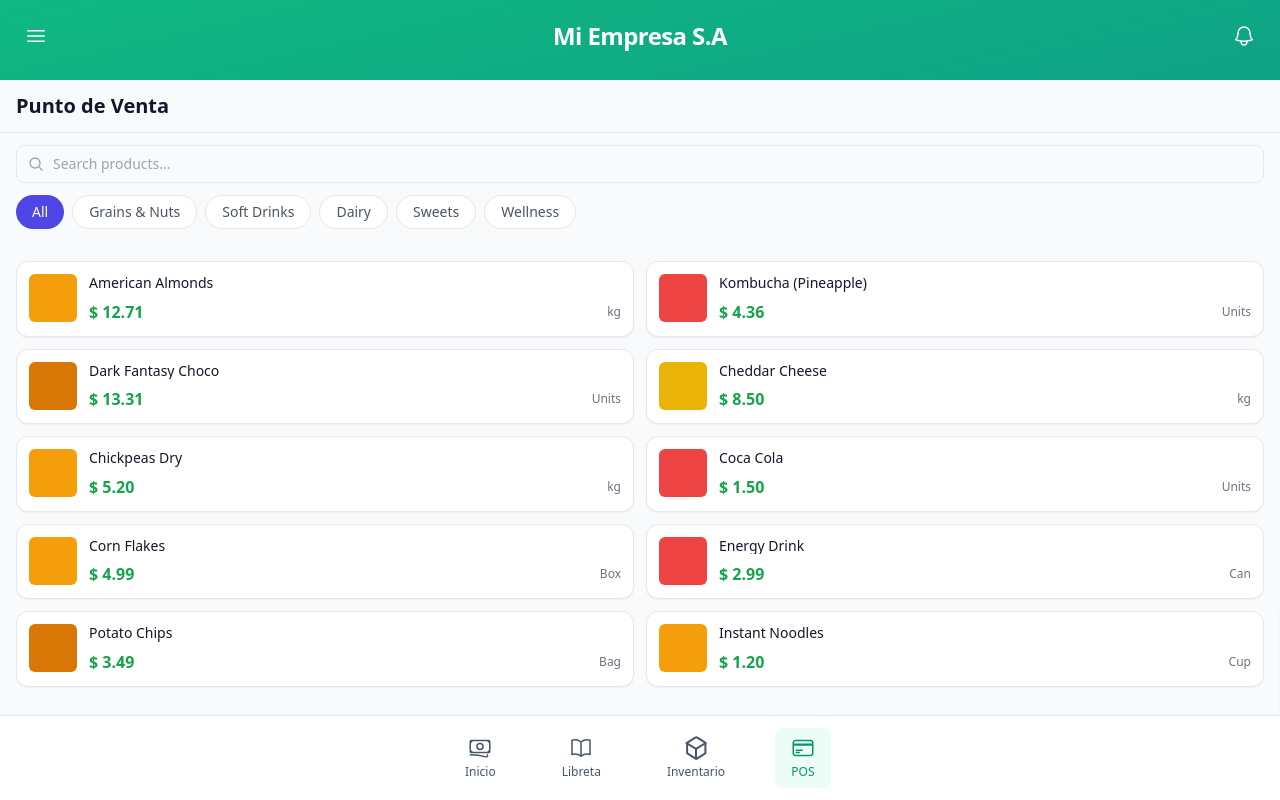
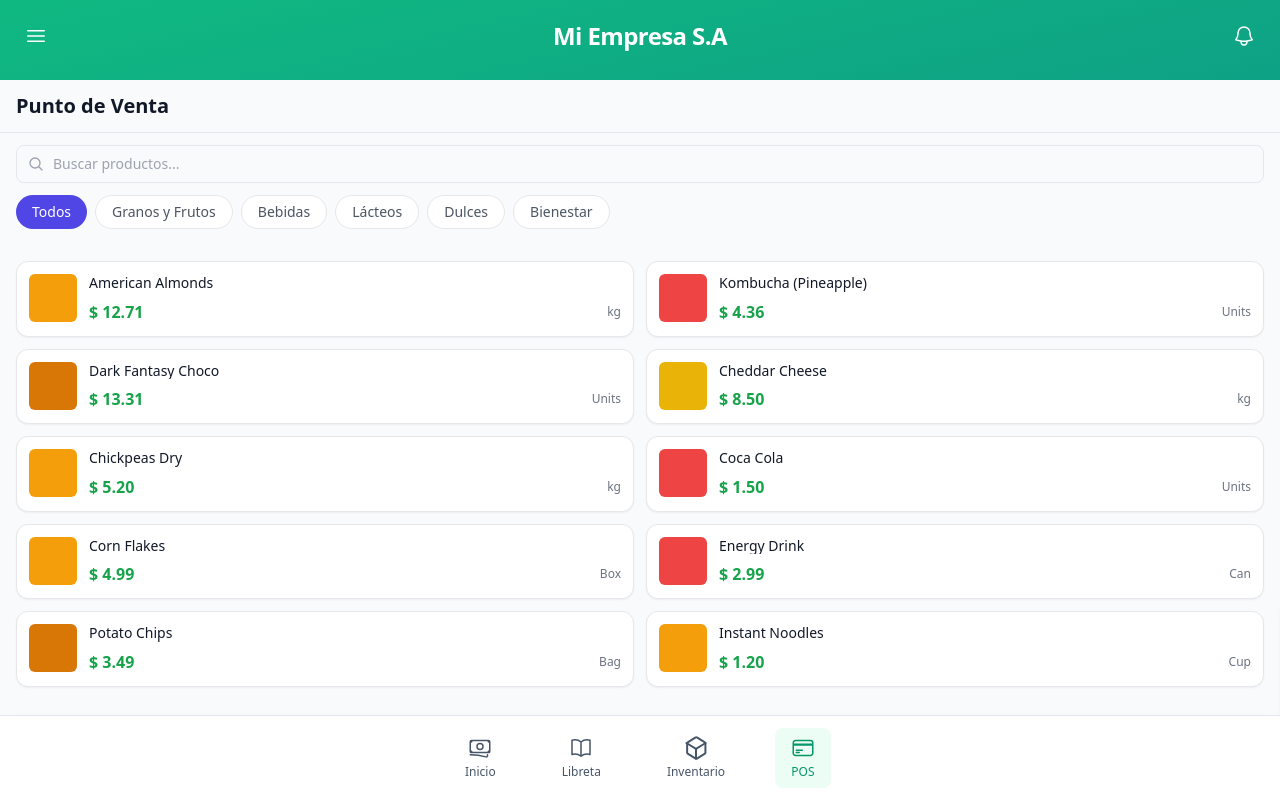
Before and after one commit to cesarakrojas/ledger, a React (Vite) app: page /pos in a window 1280 px wide. Built offline with nearby package versions, Linux system fonts and the light colour scheme.

Commit message:
feat: localize POSPage content to Spanish for improved accessibility

```diff
--- a/src/pages/pos/POSPage.tsx
+++ b/src/pages/pos/POSPage.tsx
@@ -11,12 +11,12 @@ import { formatCurrency } from '../../shared/formatters';
 
 // Local mock data adapted from provided implementation
 const CATEGORIES = [
-  { id: 'all', name: 'All' },
-  { id: 'grains', name: 'Grains & Nuts' },
-  { id: 'drinks', name: 'Soft Drinks' },
-  { id: 'dairy', name: 'Dairy' },
-  { id: 'sweets', name: 'Sweets' },
-  { id: 'wellness', name: 'Wellness' },
+  { id: 'all', name: 'Todos' },
+  { id: 'grains', name: 'Granos y Frutos' },
+  { id: 'drinks', name: 'Bebidas' },
+  { id: 'dairy', name: 'Lácteos' },
+  { id: 'sweets', name: 'Dulces' },
+  { id: 'wellness', name: 'Bienestar' },
 ];
 
 const PRODUCTS = [
@@ -97,6 +97,8 @@ const POSPage: React.FC = () => {
       if (existing) return prev.map(i => i.id === product.id ? { ...i, qty: i.qty + 1 } : i);
       return [...prev, { ...product, qty: 1 }];
     });
+    // ensure the floating cart button becomes visible after adding
+    setActiveTab('products');
   };
 
   const updateCartItem = (id: string, updates: any) => setCartLocal(prev => prev.map(i => i.id === id ? { ...i, ...updates } : i));
@@ -140,7 +142,7 @@ const POSPage: React.FC = () => {
           <div className="px-4 py-3 z-10">
             <div className="relative mb-3">
               <SearchIcon className="absolute left-3 top-1/2 -translate-y-1/2 w-4 h-4 text-gray-400 dark:text-gray-200" />
-              <input value={searchQuery} onChange={e => setSearchQuery(e.target.value)} placeholder="Search products..." className="w-full bg-gray-50 dark:bg-gray-800 border border-gray-200 dark:border-gray-600 rounded-lg pl-9 pr-4 py-2 text-sm placeholder-gray-400 dark:placeholder-gray-500 text-gray-900 dark:text-gray-100 focus:outline-none focus:ring-2 focus:ring-indigo-500" />
+              <input value={searchQuery} onChange={e => setSearchQuery(e.target.value)} placeholder="Buscar productos..." className="w-full bg-gray-50 dark:bg-gray-800 border border-gray-200 dark:border-gray-600 rounded-lg pl-9 pr-4 py-2 text-sm placeholder-gray-400 dark:placeholder-gray-500 text-gray-900 dark:text-gray-100 focus:outline-none focus:ring-2 focus:ring-indigo-500" />
             </div>
 
             <div className="flex gap-2 overflow-x-auto pb-1 -mx-4 px-4">
@@ -162,17 +164,17 @@ const POSPage: React.FC = () => {
         <div className={`absolute inset-0 bg-white dark:bg-gray-800 flex flex-col transition-transform duration-300 ${activeTab === 'cart' ? 'translate-x-0' : 'translate-x-full'}`}>
           <div className="px-4 py-3 border-b border-gray-200 dark:border-gray-700 flex items-center justify-between bg-transparent">
             <div className="flex items-center gap-2">
-              <button onClick={() => setActiveTab('products')} className="p-1 -ml-1 text-gray-500 dark:text-gray-300">Back</button>
-              <h2 className="font-bold text-lg text-gray-900 dark:text-gray-100">Current Order</h2>
+              <button onClick={() => setActiveTab('products')} className="p-1 -ml-1 text-gray-500 dark:text-gray-300">Atrás</button>
+              <h2 className="font-bold text-lg text-gray-900 dark:text-gray-100">Orden Actual</h2>
             </div>
-            <div className="text-sm font-medium text-emerald-600 bg-emerald-50 dark:bg-emerald-900/20 px-3 py-1 rounded-full">Guest</div>
+            <div className="text-sm font-medium text-emerald-600 bg-emerald-50 dark:bg-emerald-900/20 px-3 py-1 rounded-full">Invitado</div>
           </div>
 
           <div className="flex-1 overflow-y-auto p-4">
             {cartLocal.length === 0 ? (
               <div className="h-full flex flex-col items-center justify-center text-gray-400 dark:text-gray-400 opacity-60">
                 <div className="w-16 h-16 mb-4" />
-                <p>Cart is empty</p>
+                <p>Carrito vacío</p>
               </div>
             ) : (
               <div className="space-y-3">
@@ -184,7 +186,7 @@ const POSPage: React.FC = () => {
                     </div>
                     <div className="text-right">
                       <div className="font-bold text-gray-900 dark:text-gray-100">{formatCurrency(item.price * item.qty)}</div>
-                      {editingItem?.id === item.id && <div className="text-xs text-indigo-600 font-medium mt-1">Editing</div>}
+                      {editingItem?.id === item.id && <div className="text-xs text-indigo-600 font-medium mt-1">Editando</div>}
                     </div>
                   </div>
                 ))}
@@ -196,7 +198,7 @@ const POSPage: React.FC = () => {
             {editingItem ? (
               <div className="p-4 bg-white dark:bg-gray-800">
                 <div className="flex justify-between items-center mb-3">
-                  <span className="font-medium text-gray-500 dark:text-gray-300 text-sm">Editing: <span className="text-gray-900 dark:text-gray-100">{editingItem.name}</span></span>
+                    <span className="font-medium text-gray-500 dark:text-gray-300 text-sm">Editando: <span className="text-gray-900 dark:text-gray-100">{editingItem.name}</span></span>
                   <div className="flex gap-2">
                     <button onClick={() => removeFromCart(editingItem.id)} className="p-2 text-red-500 bg-red-50 dark:bg-red-900/20 rounded-lg">Remove</button>
                     <button onClick={() => setEditingItem(null)} className="p-2 text-gray-500 dark:text-gray-300 bg-slate-100 dark:bg-gray-700 rounded-lg">Close</button>
@@ -205,11 +207,11 @@ const POSPage: React.FC = () => {
 
                 <div className="flex gap-3 mb-3">
                   <div className="flex-1 bg-gray-50 dark:bg-gray-700 rounded-lg flex flex-col justify-center px-4 py-2">
-                    <span className="text-xs text-gray-500 dark:text-gray-300 uppercase font-semibold tracking-wider">Input</span>
+                    <span className="text-xs text-gray-500 dark:text-gray-300 uppercase font-semibold tracking-wider">Entrada</span>
                     <span className="text-2xl font-mono text-gray-900 dark:text-gray-100">{numpadValue}</span>
                   </div>
                   <div className="flex-none w-24 bg-white dark:bg-gray-800 border border-gray-200 dark:border-gray-700 rounded-lg flex flex-col justify-center items-center">
-                    <span className="text-xs text-gray-400 dark:text-gray-300">Current Qty</span>
+                    <span className="text-xs text-gray-400 dark:text-gray-300">Cantidad actual</span>
                     <span className="text-xl font-bold text-emerald-600">{editingItem.qty}</span>
                   </div>
                 </div>
@@ -221,38 +223,38 @@ const POSPage: React.FC = () => {
                 <div className="grid grid-cols-3 gap-3">
                   <button className="flex flex-col items-center justify-center py-2 bg-gray-50 dark:bg-gray-800 rounded-lg border border-gray-200 dark:border-gray-700">
                     <UserIcon className="w-5 h-5 text-emerald-600 mb-1" />
-                    <span className="text-xs font-medium text-gray-600 dark:text-gray-300">Customer</span>
+                    <span className="text-xs font-medium text-gray-600 dark:text-gray-300">Cliente</span>
                   </button>
                   <button className="flex flex-col items-center justify-center py-2 bg-gray-50 dark:bg-gray-800 rounded-lg border border-gray-200 dark:border-gray-700">
                     <DocumentTextIcon className="w-5 h-5 text-slate-500 dark:text-gray-300 mb-1" />
-                    <span className="text-xs font-medium text-gray-600 dark:text-gray-300">Note</span>
+                    <span className="text-xs font-medium text-gray-600 dark:text-gray-300">Nota</span>
                   </button>
                   <button className="flex flex-col items-center justify-center py-2 bg-gray-50 dark:bg-gray-800 rounded-lg border border-gray-200 dark:border-gray-700">
                     <div className="w-5 h-5 text-slate-500 dark:text-gray-300 mb-1" />
-                    <span className="text-xs font-medium text-gray-600 dark:text-gray-300">Actions</span>
+                    <span className="text-xs font-medium text-gray-600 dark:text-gray-300">Acciones</span>
                   </button>
                 </div>
 
                 <div className="space-y-1 pt-2 border-t border-dashed border-gray-200 dark:border-gray-700">
                   <div className="flex justify-between text-gray-500 dark:text-gray-300 text-sm"><span>Subtotal</span><span>{formatCurrency(subtotal)}</span></div>
-                  <div className="flex justify-between text-gray-500 dark:text-gray-300 text-sm"><span>Taxes (10%)</span><span>{formatCurrency(tax)}</span></div>
+                  <div className="flex justify-between text-gray-500 dark:text-gray-300 text-sm"><span>Impuestos (10%)</span><span>{formatCurrency(tax)}</span></div>
                   <div className="flex justify-between text-gray-900 dark:text-gray-100 font-bold text-xl pt-1"><span>Total</span><span>{formatCurrency(total)}</span></div>
                 </div>
 
                 <button onClick={proceedPayment} className="w-full bg-emerald-600 text-white font-bold py-4 rounded-xl shadow-lg active:scale-[0.98] transition-transform flex items-center justify-center gap-2">
                   <CreditCardIcon className="w-5 h-5" />
-                  Payment {formatCurrency(total)}
+                  Pagar {formatCurrency(total)}
                 </button>
               </div>
             )}
           </div>
         </div>
 
-        <div className={`absolute bottom-6 left-4 right-4 z-30 transition-all duration-300 transform ${activeTab === 'products' && cartLocal.length > 0 ? 'translate-y-0 opacity-100' : 'translate-y-20 opacity-0'}`}>
-            <button onClick={() => setActiveTab('cart')} className="w-full bg-slate-900 text-white p-4 rounded-2xl shadow-xl flex items-center justify-between">
+        <div className={`absolute bottom-6 left-4 right-4 z-30 transition-all duration-300 transform ${activeTab !== 'cart' && cartLocal.length > 0 ? 'translate-y-0 opacity-100' : 'translate-y-20 opacity-0'}`}>
+          <button onClick={() => setActiveTab('cart')} className="w-full bg-slate-900 text-white p-4 rounded-2xl shadow-xl flex items-center justify-between">
             <div className="flex items-center gap-3">
-              <div className="bg-white/20 dark:bg-white/10 px-3 py-1 rounded-full text-sm font-bold">{cartLocal.reduce((a,b) => a + b.qty, 0)} items</div>
-              <span className="text-sm text-slate-300 dark:text-gray-300">View Cart</span>
+              <div className="bg-white/20 dark:bg-white/10 px-3 py-1 rounded-full text-sm font-bold">{cartLocal.reduce((a,b) => a + b.qty, 0)} artículos</div>
+              <span className="text-sm text-slate-300 dark:text-gray-300">Ver carrito</span>
             </div>
             <div className="font-bold text-lg">{formatCurrency(total)}</div>
           </button>
```
